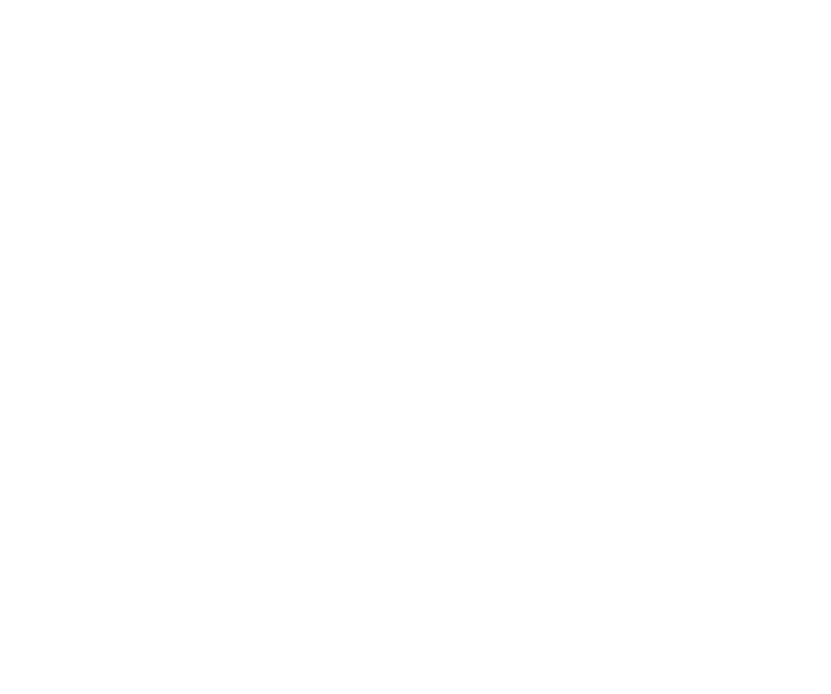
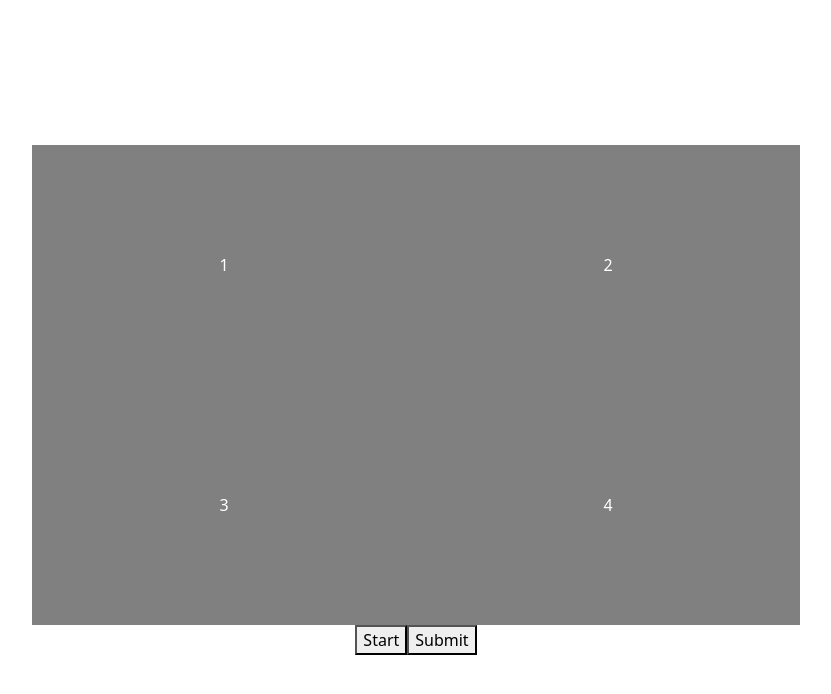
Before and after one commit to NolanWhittaker1/chaoslogin, an Angular app: page /bopit in a window 1280 px wide. Before the commit this address led to /. Shown: the top 694 px of the page, without its empty margins (224-1055 px from the left). Built offline with nearby package versions, Linux system fonts and the light colour scheme.

Commit message:
created bopit

```diff
--- a/src/app/app-routing.module.ts
+++ b/src/app/app-routing.module.ts
@@ -5,13 +5,15 @@
 import { PhoneNumberComponent } from './phone-number/phone-number.component';
 import { UsernameComponent } from './username/username.component';
 import { HumanverifComponent } from './humanverif/humanverif.component';
+import { BopitpageComponent } from './bopitpage/bopitpage.component';
 
 const routes: Routes = [
   {path: '', component: MainpageComponent},
   {path:'password', component: PasswordpageComponent},
   {path:'username', component: UsernameComponent},
   {path:'phonenumber', component:PhoneNumberComponent},
-  {path:'humanverif', component:HumanverifComponent}
+  {path:'humanverif', component:HumanverifComponent},
+  {path:'bopit', component:BopitpageComponent}
 ];
 
 @NgModule({
--- /dev/null
+++ b/src/app/bopitpage/bopitpage.component.css
@@ -0,0 +1,27 @@
+body {
+    height: 100vh;
+    width: 100vw;
+    display: flex;
+    justify-content: center;
+    align-items: center;
+    flex-direction: column;
+}
+
+main {
+    width: 60vw;
+    height: 60vh;
+    display: flex;
+    flex-wrap: wrap;
+}
+
+
+section {
+    color: white;
+    display: flex;
+    justify-content: center;
+    align-items: center;
+    min-width: 50%;
+    min-height: 50%;
+    border: black 10px;
+    background-color: gray;
+}
--- /dev/null
+++ b/src/app/bopitpage/bopitpage.component.html
@@ -0,0 +1,12 @@
+<body>
+  <main>
+    <section id="red">1</section>
+    <section id="blue">2</section>
+    <section id="green">3</section>
+    <section id="yellow">4</section>
+  </main>
+  <div>
+    <button (click)="onStart()">Start</button>
+    <button (click)="onSubmit()">Submit</button>
+  </div>
+</body>
--- /dev/null
+++ b/src/app/bopitpage/bopitpage.component.ts
@@ -0,0 +1,111 @@
+import { Component, OnInit } from '@angular/core';
+import { Router } from '@angular/router';
+import { take } from 'rxjs';
+import { interval } from 'rxjs/internal/observable/interval';
+
+@Component({
+  selector: 'app-bopitpage',
+  templateUrl: './bopitpage.component.html',
+  styleUrls: ['./bopitpage.component.css']
+})
+export class BopitpageComponent implements OnInit {
+  pattern: string[] = [];
+  colors = ['r', 'g','b','y']
+  currentTurn = 0;
+  maxTurns = 10;
+  count = 0;
+  userGuess: string[] =[];
+
+  constructor(private router:Router) { }
+
+  ngOnInit(): void {
+      for (let i = 0; i < 10; i++) {
+        const randomIndex = Math.floor(Math.random() * this.colors.length);
+        const randomColor = this.colors[randomIndex];
+        this.pattern.push(randomColor);
+      }
+      console.log(this.pattern)
+  }
+
+  startGame() {
+    this.currentTurn = 5;
+    this.count = 0;
+    this.changeColors()
+    this.guess()
+  }
+
+  changeColors() {
+    interval(1000)
+      .pipe(take(this.currentTurn))
+      .subscribe(() => {
+        if(this.pattern[this.count] == 'y')
+        document.getElementById("yellow")!.style.backgroundColor = 'yellow';
+        else if(this.pattern[this.count] == 'g')
+        document.getElementById("green")!.style.backgroundColor = 'green';
+        else if(this.pattern[this.count] == 'r')
+        document.getElementById("red")!.style.backgroundColor = 'red';
+        else if(this.pattern[this.count] == 'b')
+        document.getElementById("blue")!.style.backgroundColor = 'blue';
+        setTimeout(() => {
+          this.resetColors()
+        }, 500); // Set the color for 0.5 seconds
+        this.count++;
+      });
+  }
+
+  resetColors() {
+    document.getElementById("yellow")!.style.backgroundColor = 'gray';
+    document.getElementById("green")!.style.backgroundColor = 'gray';
+    document.getElementById("red")!.style.backgroundColor = 'gray';
+    document.getElementById("blue")!.style.backgroundColor = 'gray';
+  }
+
+  guess() {
+
+    document.getElementById("yellow")!.addEventListener('click', () => {
+      this.userGuess.push("y");
+      document.getElementById("yellow")!.style.backgroundColor = 'yellow';
+      setTimeout(() => {
+        this.resetColors()
+      }, 500);
+    })
+    document.getElementById("green")!.addEventListener('click', () => {
+      document.getElementById("green")!.style.backgroundColor = 'green';
+      this.userGuess.push("g");
+      setTimeout(() => {
+        this.resetColors()
+      }, 500);
+    })
+    document.getElementById("red")!.addEventListener('click', () => {
+      document.getElementById("red")!.style.backgroundColor = 'red';
+      this.userGuess.push("r");
+      setTimeout(() => {
+        this.resetColors()
+      }, 500);
+    })
+    document.getElementById("blue")!.addEventListener('click', () => {
+      document.getElementById("blue")!.style.backgroundColor = 'blue';
+      this.userGuess.push("b");
+      setTimeout(() => {
+        this.resetColors()
+      }, 500);
+    })
+  }
+
+  onStart() {
+    console.log("Starting")
+    this.startGame()
+}
+  onSubmit() {
+    for(let i = 0; i < this.currentTurn; i++) {
+      if(this.userGuess[i] != this.pattern[i]) {
+        alert("YOU LOST!");
+        this.router.navigate(['/'])
+      }
+    }
+    alert("you won!")
+  }
+
+
+
+}
--- /dev/null
+++ b/src/app/resultspage/resultspage.component.html
@@ -0,0 +1 @@
+<p>resultspage works!</p>
--- /dev/null
+++ b/src/app/resultspage/resultspage.component.ts
@@ -0,0 +1,15 @@
+import { Component, OnInit } from '@angular/core';
+
+@Component({
+  selector: 'app-resultspage',
+  templateUrl: './resultspage.component.html',
+  styleUrls: ['./resultspage.component.css']
+})
+export class ResultspageComponent implements OnInit {
+
+  constructor() { }
+
+  ngOnInit(): void {
+  }
+
+}
```
Also changed, not shown: src/app/app.module.ts (+6 -1 lines), src/app/resultspage/resultspage.component.css (added), 2 other files (tests, documents, lock files or other folders).
